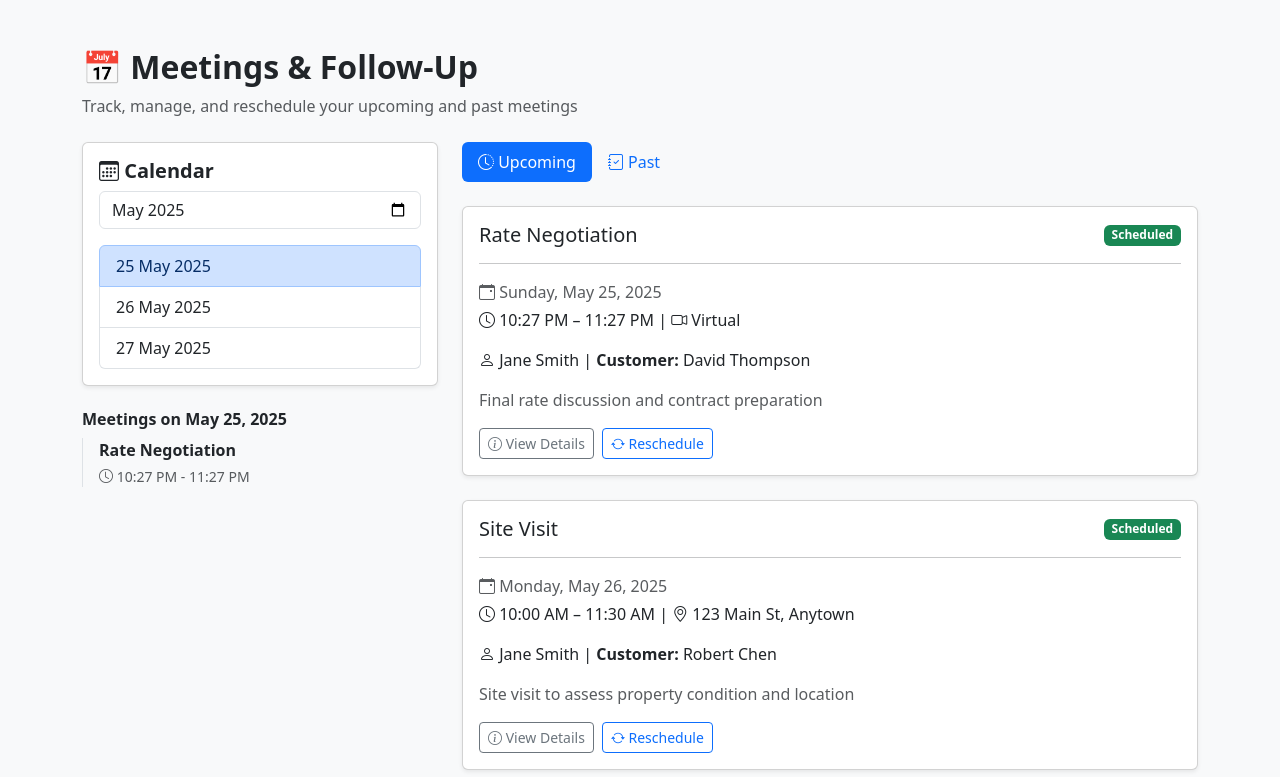
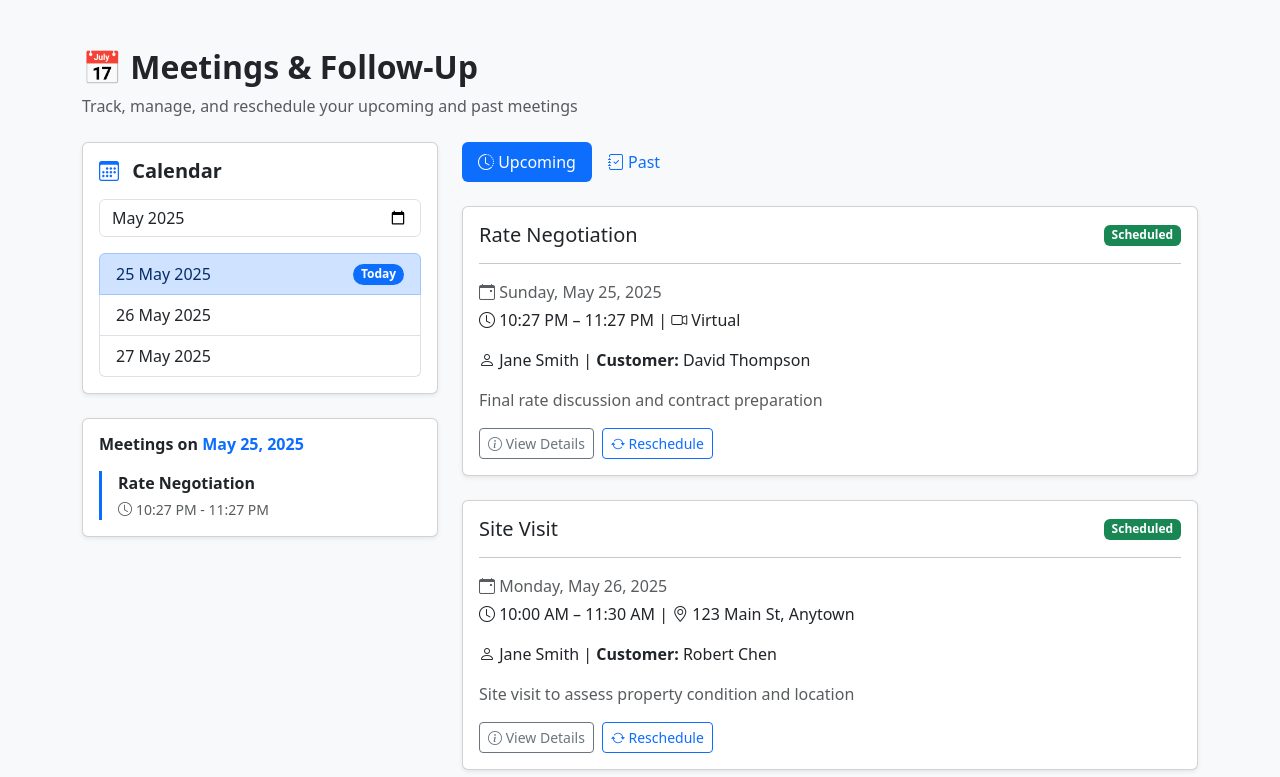
Before and after one commit to Veena-Infotech/VEC, a PHP site: page /meeting-follow.php in a window 1280 px wide. Shown: the top 777 px of the page. Run offline with PHP 8.4, Linux system fonts and the light colour scheme; some libraries are stand-ins or nearby versions.

Commit message:
Enhance calendar and meetings section in meeting-follow.php with improved styling and layout, including badges and updated card structure.

```diff
--- a/meeting-follow.php
+++ b/meeting-follow.php
@@ -22,21 +22,30 @@
             <div class="col-lg-4 mb-4">
                 <div class="card shadow-sm">
                     <div class="card-body">
-                        <h5 class="fw-semibold"><i class="bi bi-calendar3"></i> Calendar</h5>
+                        <h5 class="fw-semibold mb-3">
+                            <i class="bi bi-calendar3 me-2 text-primary"></i> Calendar
+                        </h5>
                         <input type="month" class="form-control mb-3" value="2025-05" />
-                        <ul class="list-group">
-                            <li class="list-group-item list-group-item-primary">25 May 2025</li>
+                        <ul class="list-group mb-0">
+                            <li class="list-group-item d-flex justify-content-between align-items-center list-group-item-primary">
+                                25 May 2025
+                                <span class="badge bg-primary rounded-pill">Today</span>
+                            </li>
                             <li class="list-group-item">26 May 2025</li>
                             <li class="list-group-item">27 May 2025</li>
                         </ul>
                     </div>
                 </div>
 
-                <div class="mt-4">
-                    <h6 class="fw-semibold">Meetings on May 25, 2025</h6>
-                    <div class="border-start ps-3">
-                        <p class="mb-1 fw-bold">Rate Negotiation</p>
-                        <p class="text-muted small"><i class="bi bi-clock"></i> 10:27 PM - 11:27 PM</p>
+                <div class="card mt-4 shadow-sm">
+                    <div class="card-body">
+                        <h6 class="fw-semibold mb-3">Meetings on <span class="text-primary">May 25, 2025</span></h6>
+                        <div class="border-start border-3 border-primary ps-3">
+                            <p class="mb-1 fw-bold">Rate Negotiation</p>
+                            <p class="text-muted small mb-0">
+                                <i class="bi bi-clock me-1"></i>10:27 PM - 11:27 PM
+                            </p>
+                        </div>
                     </div>
                 </div>
             </div>
```
